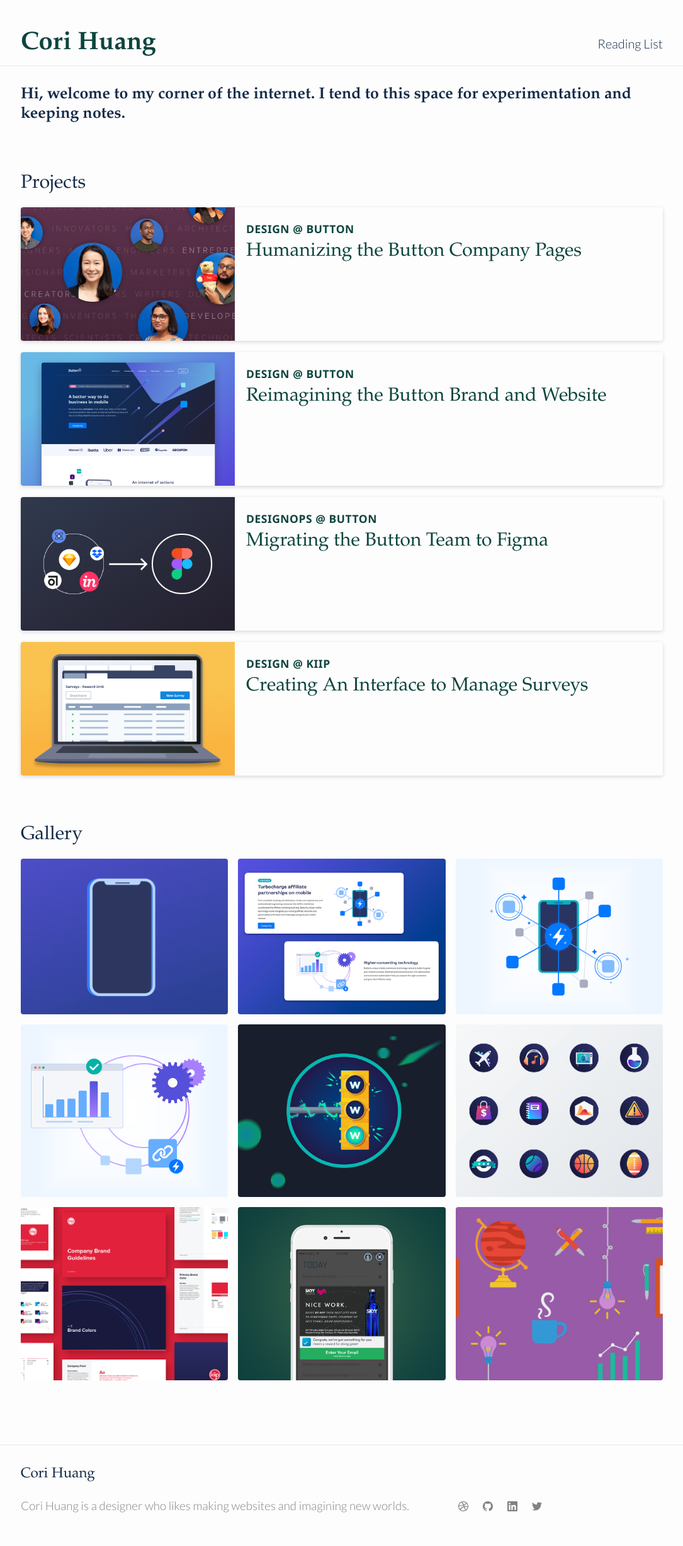
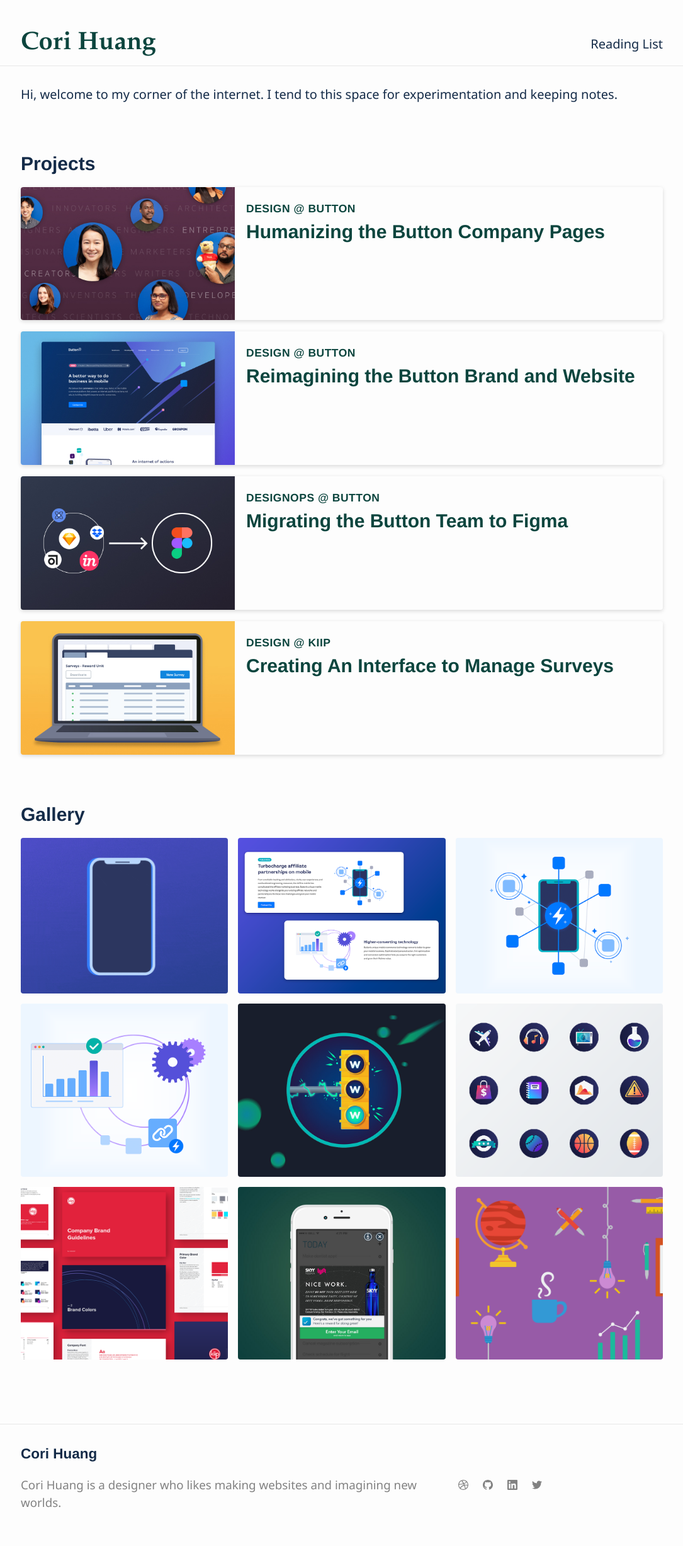
Before and after one commit to corihuang/corihuang.github.io, a Jekyll site: the page built from index.html, in a window 1280 px wide. Shown: the whole page at 63% size, without its empty margins (97-1182 px from the left). Built offline with Jekyll 4.4.1, drawn with Linux system fonts in a browser that asks for light colours; some web fonts are replaced.

Commit message:
style changes

```diff
--- a/_config.yml
+++ b/_config.yml
@@ -31,7 +31,8 @@ collections:
 # Excluded items can be processed by explicitly listing the directories or
 # their entries' file path in the `include:` list.
 #
-# exclude:
+exclude:
+  - fridge
 #   - .sass-cache/
 #   - .jekyll-cache/
 #   - gemfiles/
--- a/_sass/_base.scss
+++ b/_sass/_base.scss
@@ -68,13 +68,17 @@ li {
 
 
 /* Headings */
-h1, h2, h3, h4, h5, h6 {
+h1, h2 {
+  font-weight: $font-weight-heavy;
+}
+
+h3, h4, h5, h6 {
   font-weight: $base-font-weight;
 }
-h1, h2 {
+h1 {
   font-family: $fontstack-decorative;
 }
-h3, h4, h5, h6 {
+h2, h3, h4, h5, h6 {
   font-family: $fontstack-base;
 }
 
--- a/_sass/theme.scss
+++ b/_sass/theme.scss
@@ -1,9 +1,6 @@
 @charset "utf-8";
 @import url("https://use.typekit.net/wxi1fsv.css");
 @import url("https://fonts.googleapis.com/css?family=Lato:400,300,700,300italic,400italic,700italic,900italic,900");
-@import url('https://fonts.googleapis.com/css2?family=Spectral:ital,wght@0,300;0,400;0,600;1,300;1,400;1,600&display=swap');
-@import url('https://fonts.googleapis.com/css2?family=Lora:ital,wght@0,400;0,600;1,400;1,600&display=swap');
-
 
 // Define tokens
 $spacing: 18px;
@@ -32,8 +29,8 @@ $line-height-compact: 1.25;
 
 // Define defaults for each variable.
 
-$base-font-family: "Rooney", "Lato", -apple-system-font, "Segoe UI", Roboto, Helvetica, Arial, sans-serif, "Apple Color Emoji", "Segoe UI Emoji", "Segoe UI Symbol";
-$base-font-weight: 300 !default;
+$base-font-family: p22-mackinac-pro, -apple-system-font, "Segoe UI", Roboto, Helvetica, Arial, sans-serif, "Apple Color Emoji", "Segoe UI Emoji", "Segoe UI Symbol";
+$base-font-weight: 400 !default;
 $font-weight-heavy: 600;
 $base-font-size:   20px !default;
 $font-size-base: 20px;
@@ -43,8 +40,8 @@ $small-font-size:  $font-size-base * 0.875 !default;
 
 $base-line-height: 1.5 !default;
 
-$fontstack-base: "Rooney", "Segoe UI", Roboto, Helvetica, Arial, sans-serif;
-$fontstack-decorative: "Rooney", freight-text-pro, ff-tisa-web-pro, Garamond, Georgia, serif;
+$fontstack-base: p22-mackinac-pro, Helvetica, Arial, sans-serif;
+$fontstack-decorative: "new-spirit", freight-text-pro, ff-tisa-web-pro, Garamond, Georgia, serif;
 
 $spacing-unit:     30px !default;
 
--- a/index.html
+++ b/index.html
@@ -3,4 +3,4 @@ layout: home
 title:
 ---
 
-<h2>Hi, welcome to my corner of the internet. I tend to this space for experimentation and keeping notes.</h2>
+Hi, welcome to my corner of the internet. I tend to this space for experimentation and keeping notes.
```
